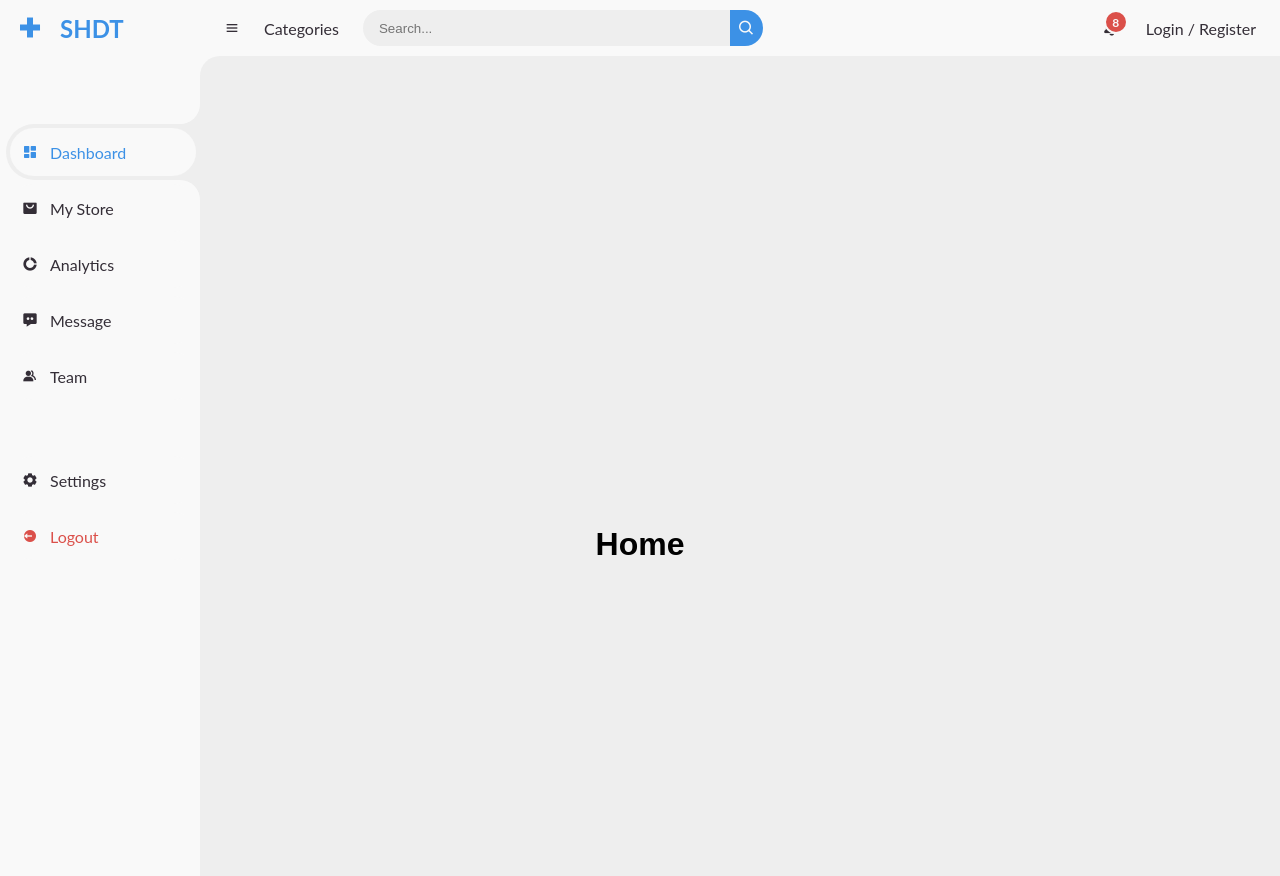
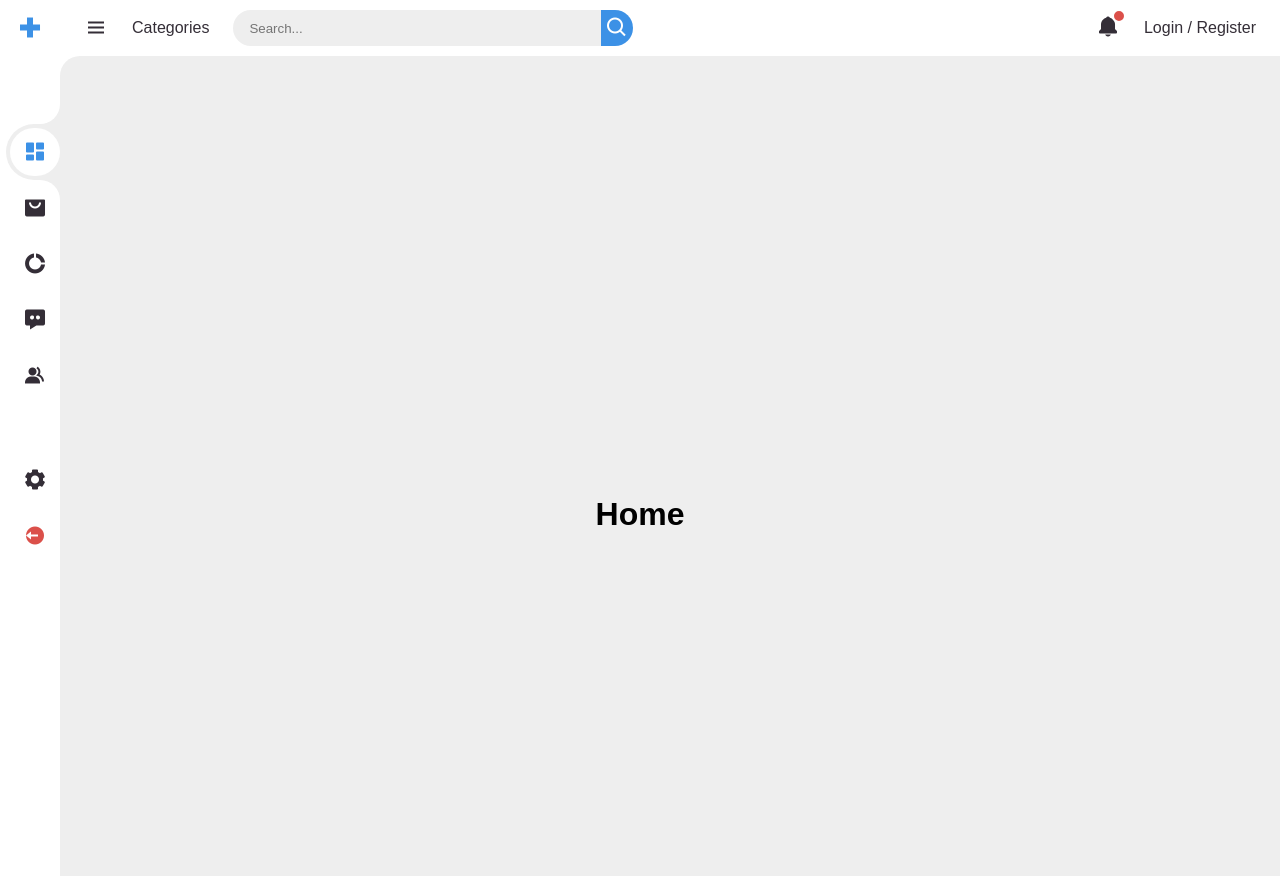
Before and after one commit to adityadorge/Secure-Healthcare-Data-Transfer, a Django app: page / in a window 1280 px wide. Run offline with Django 5.2, Linux system fonts and the light colour scheme.

Commit message:
changes in nav bar

```diff
--- a/SHDTsys/user_auth/static/css/main.css
+++ b/SHDTsys/user_auth/static/css/main.css
@@ -2,7 +2,19 @@
     box-sizing: border-box;
     font-family: sans-serif;
     font-size: 16px;
-    background-color: #f3f3f3;
+    background-color: #f9f9f9;
+    --white:#fff;
+    --light: #f9f9f9;
+    --blue: #3c91e6;
+    --light-blue: #cfe8ff;
+    --grey: #eee;
+    --dark-grey: #aaaaaa;
+    --dark: #342e37;
+    --red: #db504a;
+    --yellow: #ffce26;
+    --light-yellow: #fff2c6;
+    --orange: #fd7238;
+    --light-orange: #ffe0d3;
 }
 
 * {
@@ -155,7 +167,7 @@ nav ul li:hover ul.dropdown {
     justify-content: center;
     height: 100svh;
     width: 100svw;
-    margin-top: 50px;
+    margin-top: 20px;
 }
 
 .box-container {
@@ -460,23 +472,6 @@ nav ul li:hover ul.dropdown {
 
 /* NAVBAR + sidebar */
 
-:root {
-    --poppins: "Poppins", sans-serif;
-    --lato: "Lato", sans-serif;
-
-    --light: #f9f9f9;
-    --blue: #3c91e6;
-    --light-blue: #cfe8ff;
-    --grey: #eee;
-    --dark-grey: #aaaaaa;
-    --dark: #342e37;
-    --red: #db504a;
-    --yellow: #ffce26;
-    --light-yellow: #fff2c6;
-    --orange: #fd7238;
-    --light-orange: #ffe0d3;
-}
-
 html {
     overflow-x: hidden;
 }
@@ -499,9 +494,8 @@ body {
     left: 0;
     width: 200px;
     height: 100%;
-    background: var(--light);
+    background: var(--white);
     z-index: 2000;
-    font-family: var(--lato);
     transition: 0.3s ease;
     overflow-x: hidden;
     scrollbar-width: none;
@@ -525,7 +519,7 @@ body {
     position: sticky;
     top: 0;
     left: 0;
-    background: var(--light);
+    background: var(--white);
     z-index: 500;
     padding-bottom: 20px;
     box-sizing: content-box;
@@ -535,6 +529,10 @@ body {
     min-width: 60px;
     display: flex;
     justify-content: center;
+}
+
+.bx{
+    font-size: 24px;
 }
 
 #sidebar .side-menu {
@@ -583,7 +581,7 @@ body {
 #sidebar .side-menu li a {
     width: 100%;
     height: 100%;
-    background: var(--light);
+    background: var(--white);
     display: flex;
     align-items: center;
     border-radius: 48px;
@@ -598,7 +596,7 @@ body {
 }
 
 #sidebar.hide .side-menu li a {
-    width: calc(48px - (4px * 2));
+    width: calc(58px - (4px * 2));
     transition: width 0.3s ease;
 }
 
@@ -611,7 +609,7 @@ body {
 }
 
 #sidebar .side-menu li a .bx {
-    min-width: calc(60px - ((4px + 6px) * 2));
+    min-width: calc(70px - ((4px + 6px) * 2));
     display: flex;
     justify-content: center;
 }
@@ -634,7 +632,7 @@ body {
 /* NAVBAR */
 #content nav {
     height: 56px;
-    background: var(--light);
+    background: var(--white);
     padding: 0 24px;
     display: flex;
     align-items: center;
@@ -654,7 +652,7 @@ body {
     bottom: -40px;
     left: 0;
     border-radius: 50%;
-    box-shadow: -20px -20px 0 var(--light);
+    box-shadow: -20px -20px 0 var(--white);
 }
 
 #content nav a {
@@ -706,7 +704,7 @@ body {
     justify-content: center;
     align-items: center;
     background: var(--blue);
-    color: var(--light);
+    color: var(--white);
     font-size: 18px;
     border: none;
     outline: none;
@@ -723,12 +721,12 @@ body {
     position: absolute;
     top: -6px;
     right: -6px;
-    width: 20px;
-    height: 20px;
+    width: 10px;
+    height: 10px;
     border-radius: 50%;
-    border: 2px solid var(--light);
+    border: 2px solid var(--white);
     background: var(--red);
-    color: var(--light);
+    color: var(--white);
     font-weight: 700;
     font-size: 12px;
     display: flex;
@@ -820,7 +818,7 @@ body {
     padding: 0 16px;
     border-radius: 36px;
     background: var(--blue);
-    color: var(--light);
+    color: var(--white);
     display: flex;
     justify-content: center;
     align-items: center;
@@ -837,7 +835,7 @@ body {
 
 #content main .box-info li {
     padding: 24px;
-    background: var(--light);
+    background: var(--white);
     border-radius: 20px;
     display: flex;
     align-items: center;
@@ -890,7 +888,7 @@ body {
 
 #content main .table-data>div {
     border-radius: 20px;
-    background: var(--light);
+    background: var(--white);
     padding: 24px;
     overflow-x: auto;
 }
@@ -954,7 +952,7 @@ body {
 #content main .table-data .order table tr td .status {
     font-size: 10px;
     padding: 6px 16px;
-    color: var(--light);
+    color: var(--white);
     border-radius: 20px;
     font-weight: 700;
 }
@@ -1047,7 +1045,7 @@ body {
         width: 36px;
         height: 100%;
         border-radius: 0 36px 36px 0;
-        color: var(--light);
+        color: var(--white);
         background: var(--red);
     }
 
--- a/SHDTsys/user_auth/templates/navbar/navbar.html
+++ b/SHDTsys/user_auth/templates/navbar/navbar.html
@@ -1,6 +1,6 @@
 {% load static %}
 <!-- SIDEBAR -->
-<section id="sidebar">
+<section class= "hide" id="sidebar">
     <a href="#" class="brand">
         <i class="bx bx-plus-medical"></i>
         <span class="text">SHDT</span>
@@ -72,7 +72,7 @@
         <label for="switch-mode" class="switch-mode"></label>{% endcomment %}
         <a href="#" class="notification">
             <i class="bx bxs-bell"></i>
-            <span class="num">8</span>
+            <span class="num"></span>
         </a>
         {% if user.is_authenticated %}
         <a href="{% url 'user_detail' %}" class="profile">
```
